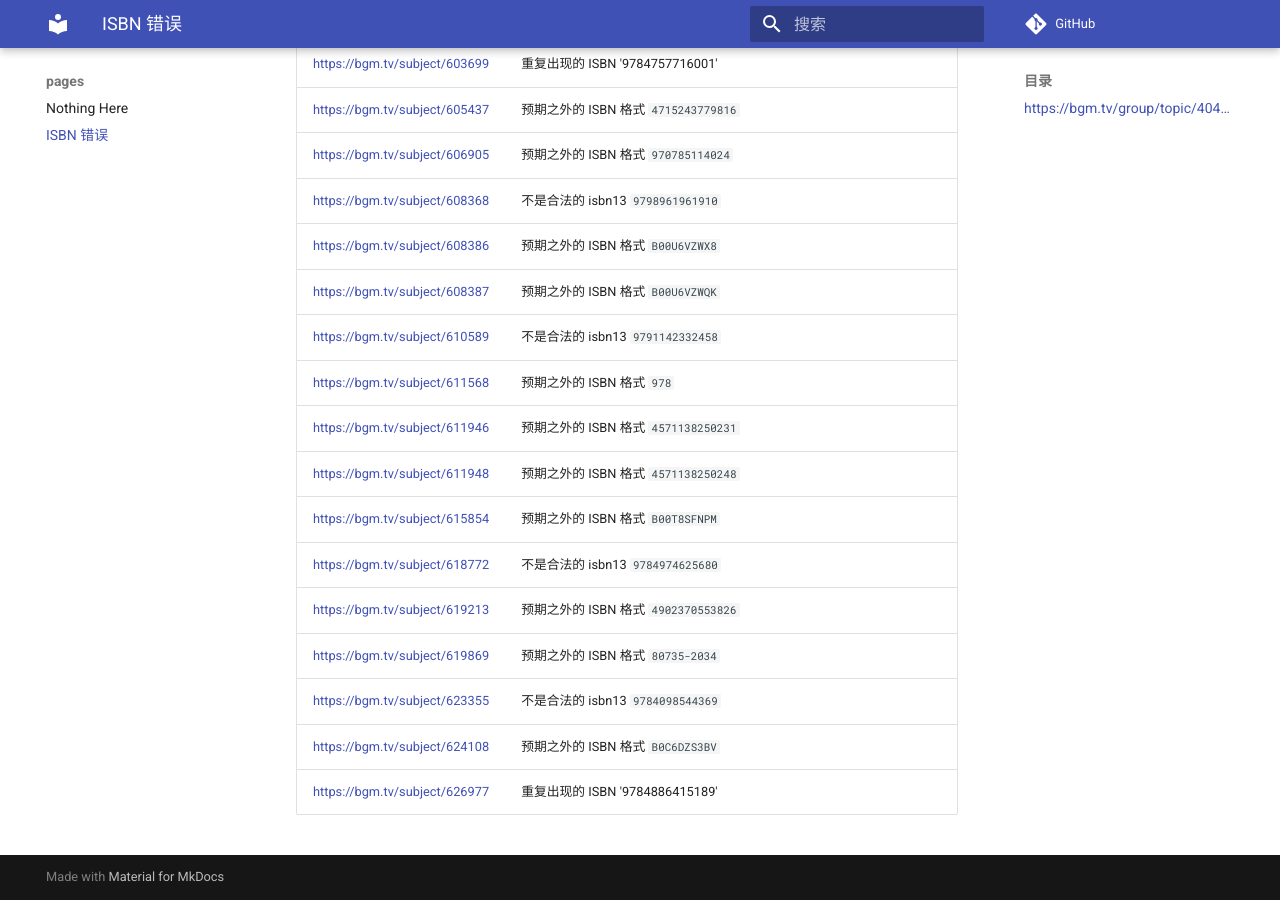
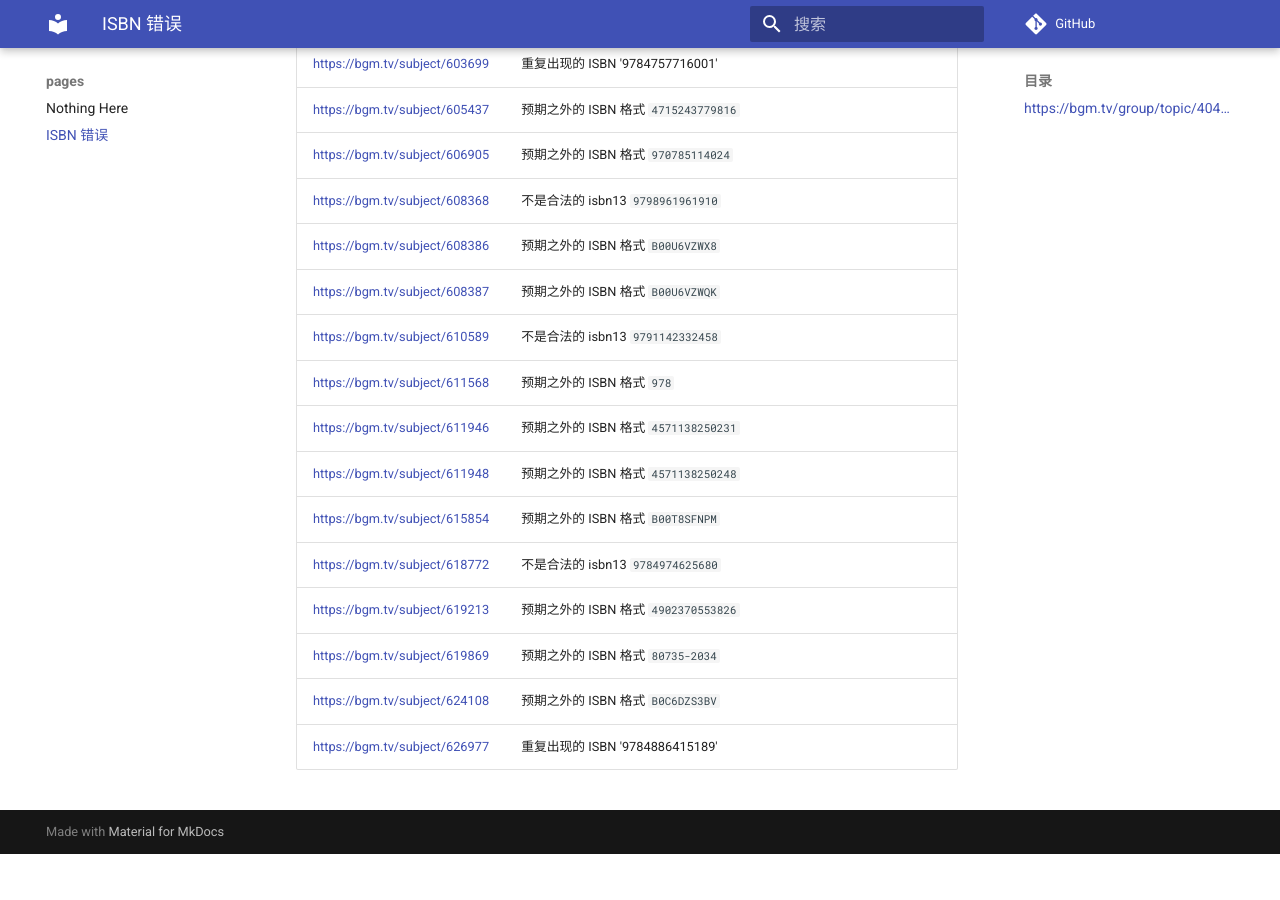
Before and after one commit to trim21/bangumi-pages, an MkDocs documentation site: the page built from docs/isbn.md, in a window 1280 px wide and 900 px high, scrolled down 9279 px. Built offline with MkDocs 1.6.1 and Material for MkDocs 9.7.7, drawn with Linux system fonts in a browser that asks for light colours; comment, search, counter and statistics services are not loaded; after the commit the page ends 10133 px from its top, so only the background shows below that; part of the change alters nothing that is shown.

Commit message:
update isbn.md

```diff
--- a/docs/isbn.md
+++ b/docs/isbn.md
@@ -1,7 +1,7 @@
 # ISBN 错误
 ## <https://bgm.tv/group/topic/404801>
 
-total 215
+total 214
 
 | url | error |
 | --- |  ---  |
@@ -217,6 +217,5 @@ total 215
 | <https://bgm.tv/subject/618772> | 不是合法的 isbn13 <code>9784974625680</code> |
 | <https://bgm.tv/subject/619213> | 预期之外的 ISBN 格式 `4902370553826` |
 | <https://bgm.tv/subject/619869> | 预期之外的 ISBN 格式 `80735-2034` |
-| <https://bgm.tv/subject/623355> | 不是合法的 isbn13 <code>9784098544369</code> |
 | <https://bgm.tv/subject/624108> | 预期之外的 ISBN 格式 `B0C6DZS3BV` |
 | <https://bgm.tv/subject/626977> | 重复出现的 ISBN '9784886415189' |
```
